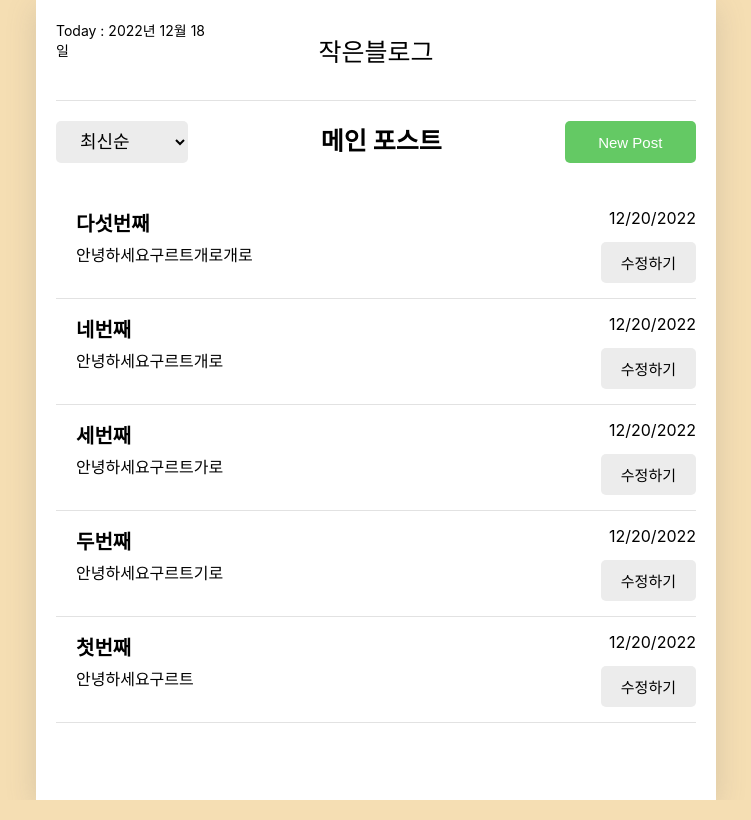
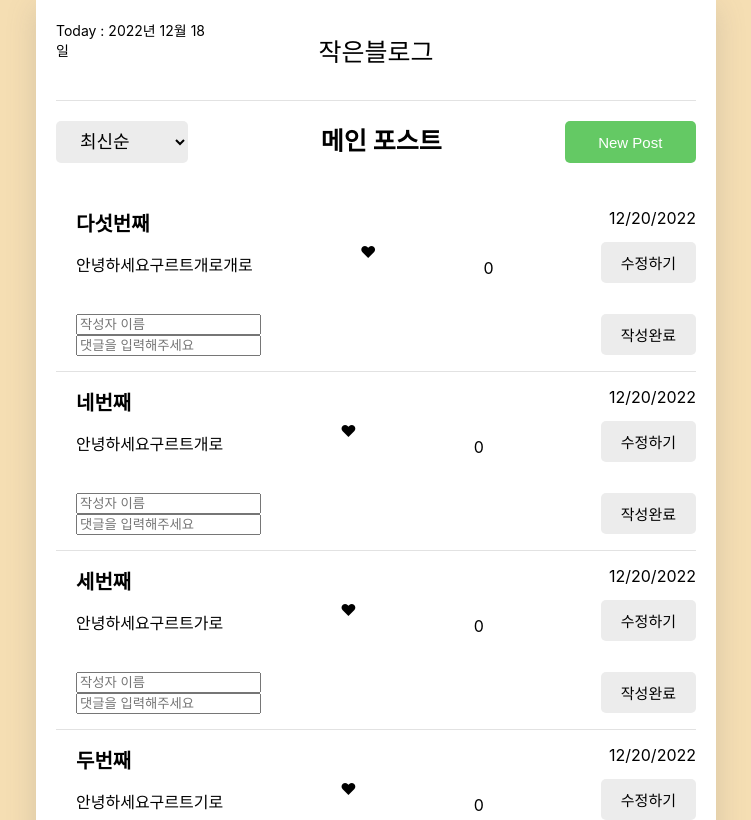
Before and after one commit to Icarly2701/smilegate_blog, a React (Create React App) app: page / in a window 1280 px wide. Shown: the top 820 px of the page, without its empty margins (264-1015 px from the left). Built offline with nearby package versions, Linux system fonts and the light colour scheme; the HTML template or start-up script is replaced by a standard one.

Commit message:
댓글과 좋아요 기능 구조 제작

```diff
--- a/src/App.css
+++ b/src/App.css
@@ -144,7 +144,7 @@
 
   border-bottom:  1px solid #e2e2e2;
 
-  display: flex;
+  display: block;
   justify-content: space-between;
 }
 
@@ -170,8 +170,20 @@
   justify-content: space-between;
 }
 
+.PostItem .info_content{
+  padding-top: 10px;
+}
+
 .PostItem .btn_wrapper{
   min-width: 70px;
+}
+
+.PostItem .PostCom{
+  display:flex;
+  margin-left: 20px;
+  margin-top: 20px;
+  width: 100%;
+  justify-content: space-between;
 }
 
 /* PostEditMake */
@@ -263,3 +275,20 @@
   padding: 20px;
   text-align: left;
 }
+
+/* PostComment */
+.PostComment {
+  display: flex;
+  width: 100%;
+  justify-content: space-between;
+}
+
+.PostComment .new_comment{
+  justify-content: space-between;
+  display: flex;
+  flex-direction: column;
+}
+
+.PostComment .btn_subcomment{
+  margin-right: 20px;
+}
--- a/src/App.js
+++ b/src/App.js
@@ -71,7 +71,7 @@
 function App() {
   const [data, dispatch] = useReducer(reducer, dummyData)
 
-  const dataId = useRef(0);
+  const dataId = useRef(6);
   //create
   const onCreate = (content, title, date) => {
     dispatch({type:"CREATE", data:{
--- /dev/null
+++ b/src/components/PostComment.js
@@ -0,0 +1,34 @@
+import React,{useReducer,useContext, useEffect, useState, useRef} from 'react';
+import { useNavigate } from "react-router-dom";
+import MyButton from './MyButton';
+
+const PostComment = () => {
+    const commentRef = useRef();
+    const writerRef = useRef();
+    const [writer, setWriter] = useState("");
+    const [comment, setComment] = useState("");
+    return(
+        <div className="PostComment">
+                <div className="new_comment">
+                    <input
+                    placeholder={"작성자 이름"}
+                    ref ={writerRef}
+                    value = {writer}
+                    onChange = {(e) => {setWriter(e.target.value);}}
+                    />
+                    <input
+                    ref={commentRef}
+                    placeholder={"댓글을 입력해주세요"}
+                    value = {comment}
+                    onChange = {(e) => {setComment(e.target.value);}}
+                    />
+                </div>
+                <div className='btn_subcomment'>
+                    <MyButton text={"작성완료"}/>
+                </div>
+
+        </div>
+    );
+}
+
+export default PostComment;
--- a/src/components/PostItem.js
+++ b/src/components/PostItem.js
@@ -1,10 +1,11 @@
 import { useNavigate } from "react-router-dom";
 import MyButton from "./MyButton";
-import React from "react";
+import React, {useState} from "react";
+import PostComment from "./PostComment";
 
 
 const PostItem = ({ id, content, date, title }) => {
-
+    const [heart, setHeart] = useState(0);
     const strDate = new Date(parseInt(date)).toLocaleDateString();
     const navigate = useNavigate();
     return(
@@ -16,11 +17,17 @@
                 </div>
                 <div className="info_down">
                     <div className = "info_content" onClick={() => navigate(`/post/${id}`)}>{content.slice(0,25)}</div>
+                    <div className ="love" onClick={() => setHeart(heart+1)}>♥</div>
+                    <p>{heart}</p>
                     <div className="btn_wrapper"><MyButton text = {"수정하기"} onClick = {() => navigate(`/edit/${id}`)}/></div>
                 </div>
             </div>
+
+            <div className="PostCom">
+                <PostComment />
+            </div>
         </div>
-    )
+    );
 }
 
 export default React.memo(PostItem);
```
Also changed, not shown: src/components/PostCommentItem.js (added, +18 -0 lines).
